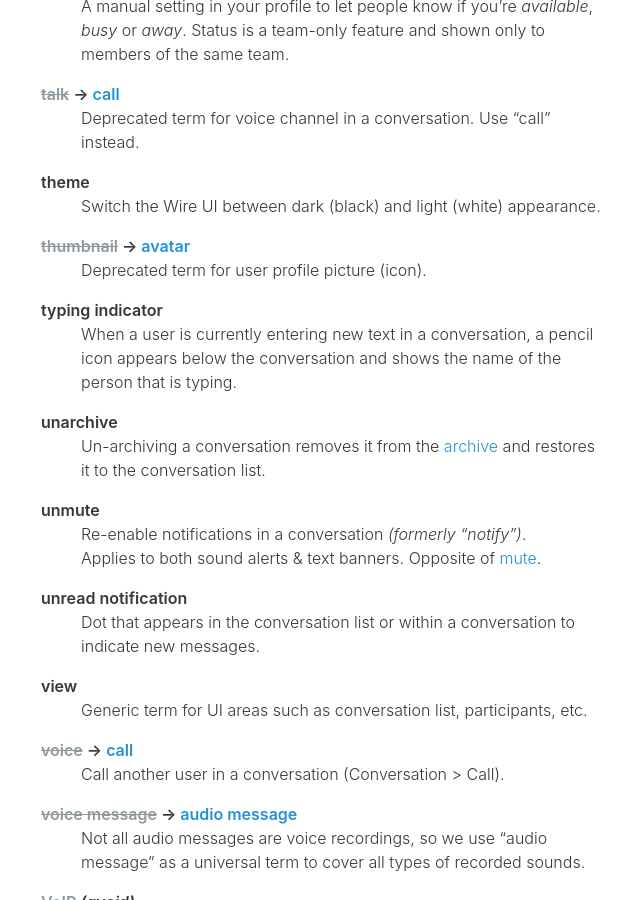
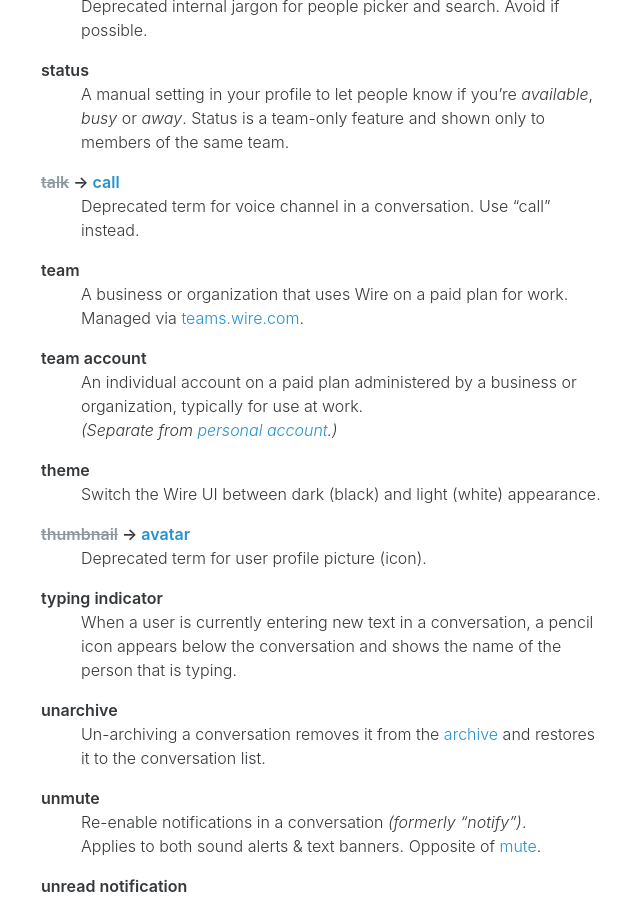
Before and after one commit to wireapp/brand, a Jekyll site: the page built from text/glossary/index.md, in a window 1280 px wide and 900 px high, scrolled down 5522 px. Shown: the whole window, without its empty margins (459-1099 px from the left). Built offline with Jekyll 4.4.1, drawn with Linux system fonts in a browser that asks for light colours; comment, search, counter and statistics services are not loaded; some of the changed text lies outside the part shown.

Commit message:
Add glossary entries for teams & accounts

```diff
--- a/text/glossary/index.md
+++ b/text/glossary/index.md
@@ -134,6 +134,10 @@
 {: #people-view} people view
 : Participants: Shows other user’s profile in 1:1 conversations, or members of group conversations.
 
+{: #personal-account} personal account
+: A free account for private use with friends and family.
+_(Separate from [team account](#team-account).)_
+
 {: #phone} phone
 : Generic term for mobile smartphone platforms (iOS & Android) as distinguished from tablets & desktops.
 
@@ -203,6 +207,14 @@
 {: #talk} ~~talk~~ → [call](#call)
 : Deprecated term for voice channel in a conversation. Use “call” instead.
 
+{: #team} team
+: A business or organization that uses Wire on a paid plan for work.
+Managed via [teams.wire.com](https://teams.wire.com).
+
+{: #team-account} team account
+: An individual account on a paid plan administered by a business or organization, typically for use at work.
+_(Separate from [personal account](#personal-account).)_
+
 {: #theme} theme
 : Switch the Wire UI between dark (black) and light (white) appearance.
 
```
